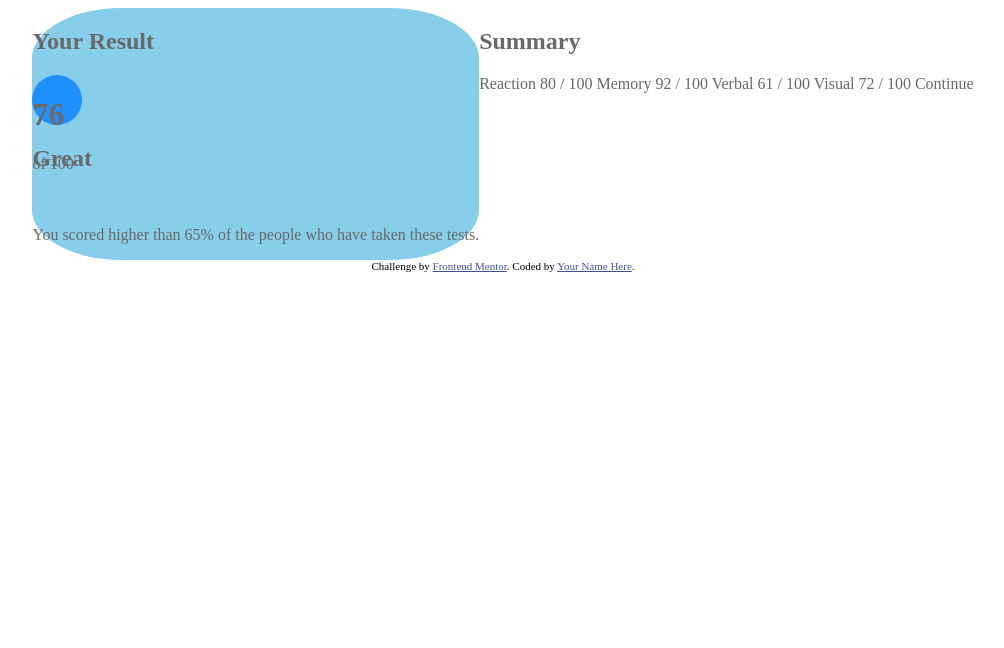
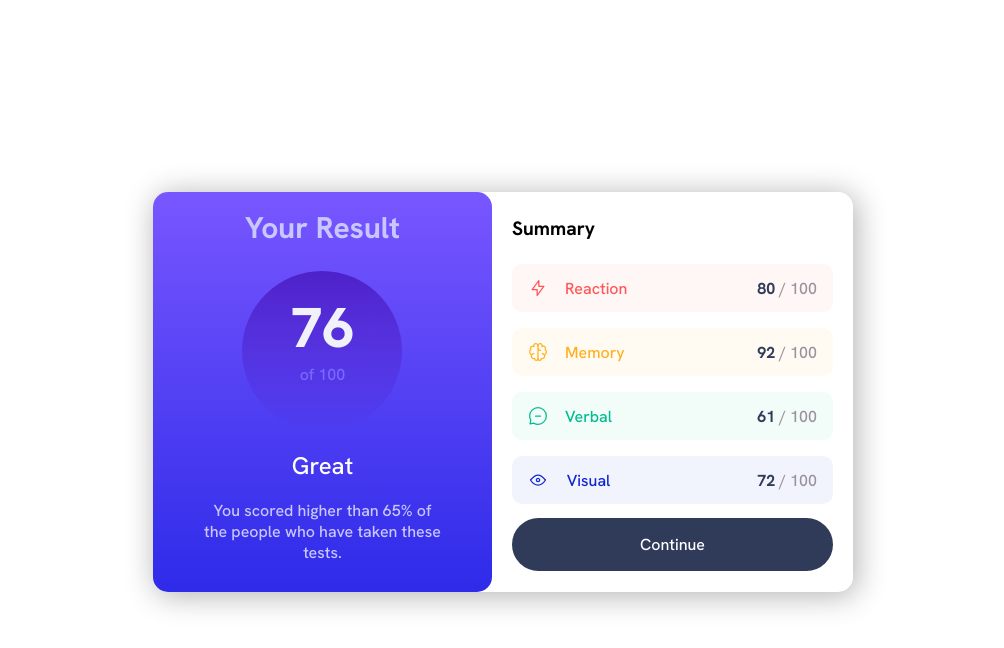
Before and after one commit to abs110020/ResultSummaryCardComponent, a plain HTML site: page index.html in a window 1280 px wide. Shown: the whole page, without its empty margins (137-1141 px from the left). Drawn offline with Linux system fonts and the light colour scheme.

Commit message:
Add files via upload
Second commit

```diff
--- /dev/null
+++ b/css/desktop.css
@@ -0,0 +1,183 @@
+:root {
+  --white: hsl(0, 0%, 100%);
+  --pale-blue: hsl(221, 100%, 96%);
+  --lavender: hsl(241, 100%, 89%);
+  --darg-gray-blue: hsl(224, 30%, 27%);
+  --slate-blue: hsl(252, 100%, 67%);
+  --royal-blue: hsl(241, 81%, 54%);
+
+  --violet-blue: hsla(256, 72%, 46%, 1);
+  --persian-blue: hsla(241, 72%, 46%, 0);
+}
+
+* {
+  box-sizing: border-box;
+  margin: 0;
+  padding: 0;
+}
+
+body {
+  background: var(--white);
+  font-family: "Hanken Grotesk", sans-serif;
+  display: flex;
+  align-items: center;
+  justify-content: center;
+}
+
+ul {
+  list-style: none;
+}
+
+.container{
+  display:flex;
+  flex-direction: row;
+  max-width : 700px;
+  max-height: 400px;
+  margin-top: 15%;
+  border-radius: 15px;
+  text-align: center;
+  box-shadow: 3px 3px 30px 1px rgba(0, 0, 0, 0.3);
+}
+.container1 {
+  max-width: 700px;
+  max-height: 408px;
+  margin-top: 15%;
+  display: flex;
+  flex-direction: row;
+  gap: 1rem;
+  text-align: center;
+  border-radius: 15px;
+  box-shadow: 3px 3px 30px 1px rgba(0, 0, 0, 0.3);
+}
+
+.result-container {
+  background: linear-gradient(var(--slate-blue), var(--royal-blue));
+  /* border-bottom-left-radius: 20px;
+  border-bottom-right-radius: 20px; */
+
+  border-radius: 15px;
+}
+
+.result-container ul li:first-child {
+  margin-top: 1rem;
+  font-size: 30px;
+  font-weight: 700;
+  color: var(--lavender);
+  margin-bottom: 1.5rem;
+}
+
+.circle {
+  background: linear-gradient(var(--violet-blue), var(--persian-blue));
+  width: 10rem;
+  height: 10rem;
+  border-radius: 50%;
+  margin: 1rem auto 0 auto;
+  color: #f1f1f9;
+  padding-top: 20px;
+
+  display: flex;
+  flex-direction: column;
+
+}
+
+.score {
+  font-size: 3.5rem;
+  font-weight: 800;
+}
+
+.max-score {
+  color: #7b69ff;
+}
+
+.result-container ul li:nth-child(3) {
+  color: var(--white);
+  padding: 1.2rem 0;
+  font-size: 1.5rem;
+  font-weight: 500;
+}
+
+.result-container ul li:last-child {
+  padding: 0 3rem 1.5rem 3rem;
+  color: var(--lavender);
+}
+
+.summary-container {
+  padding-top: 1.5rem;
+}
+
+.summary-container ul li {
+  display: flex;
+  justify-content: space-between;
+  /* text-align: center; */
+  /* padding: 0 2rem; */
+  height: 3rem;
+  align-items: center;
+  border-radius: 10px;
+  margin: 0 20px;
+  margin-bottom: 1rem;
+}
+
+.summary-container ul li > img {
+  padding-left: 1rem;
+}
+
+.summary-container ul li:first-child {
+  margin-bottom: 0;
+  align-items: first baseline;
+  height: 3rem;
+  border: none;
+  font-weight: 700;
+  font-size: 1.2rem;
+}
+
+.summary-container ul li span:last-of-type {
+  padding-right: 1rem;
+  color: #99929e;
+}
+
+strong {
+  color: var(--darg-gray-blue);
+}
+
+.summary-container ul li span:first-of-type {
+  padding-right: 8rem;
+  width: 175px;
+}
+
+.summary-container ul li:nth-child(2) {
+  color: hsl(0, 100%, 67%);
+  background: hsla(0, 100%, 67%, 0.05);
+}
+
+.summary-container ul li:nth-child(3) {
+  background: hsla(39, 100%, 56%, 0.05);
+  color: hsl(39, 100%, 56%);
+}
+.summary-container ul li:nth-child(4) {
+  background: hsl(166, 100%, 37%, 0.05);
+  color: hsl(166, 100%, 37%);
+}
+.summary-container ul li:nth-child(5) {
+  background: hsl(234, 85%, 45%, 0.05);
+  color: hsl(234, 85%, 45%);
+  margin-bottom: 2rem;
+}
+
+.summary-container ul a {
+  margin: 0 auto;
+  background: var(--darg-gray-blue);
+  padding: 1rem 8rem;
+  color: #fff;
+  border-radius: 50px;
+  text-decoration: none;
+  margin-bottom: 2rem;
+}
+
+.summary-container ul a:hover {
+  cursor: pointer;
+  background: linear-gradient(var(--slate-blue), var(--royal-blue));
+}
+
+.attribution {
+  display: none;
+}
--- a/index.html
+++ b/index.html
@@ -1,84 +1,97 @@
 <!DOCTYPE html>
 <html lang="en">
   <head>
-  <meta charset="UTF-8">
-  <meta name="viewport" content="width=device-width, initial-scale=1.0"> <!-- displays site properly based on user's device -->
+    <meta charset="UTF-8" />
+    <meta name="viewport" content="width=device-width, initial-scale=1.0" />
+    <!-- displays site properly based on user's device -->
 
-  <link rel="icon" type="image/png" sizes="32x32" href="./assets/images/favicon-32x32.png">
+    <link
+      rel="icon"
+      type="image/png"
+      sizes="32x32"
+      href="./assets/images/favicon-32x32.png"
+    />
+    <link rel="preconnect" href="https://fonts.googleapis.com" />
+    <link rel="preconnect" href="https://fonts.gstatic.com" crossorigin />
+    <link
+      href="https://fonts.googleapis.com/css2?family=Hanken+Grotesk:wght@500;700;800&display=swap"
+      rel="stylesheet"
+    />
+    <link
+      rel="stylesheet"
+
+      href="css/desktop.css"
+    />
+   <!-- <link
+      rel="stylesheet"
+      media="screen and (max-width: 768px)"
+      href="css/mobile.css"
+
+        media="screen and (max-width: 1450px)"
+    />-->
 
     <title>Frontend Mentor | Results summary component</title>
 
     <!-- Feel free to remove these styles or customise in your own stylesheet 👍 -->
     <style>
-    .attribution { font-size: 11px; text-align: center; }
-    .attribution a { color: hsl(228, 45%, 44%); }
-
-    *{
-      box-sizing: border-box;
+      .attribution {
+        font-size: 11px;
+        text-align: center;
       }
-    .container{
-      display : flex;
-      color : dimgrey;
-      flex-direction: row;
-      justify-content: center;
-      border-radius : 20%;
-    }
-    .circle {
-      border-radius: 50%;
-      background-color: dodgerblue;
-      width :50px;
-      height :50px;
-    }
-    .result{
-      background-color: skyblue;
-      display : flex;
-      flex-direction: column;
-      justify-content: center;
-      border-radius : 20%;
-
+      .attribution a {
+        color: hsl(228, 45%, 44%);
       }
     </style>
   </head>
   <body>
+    <div class="container">
+      <div class="result-container">
+        <ul>
+          <li>Your Result</li>
+          <li>
+            <div class="circle">
+              <div class="score">76</div>
+              <div class="max-score">of 100</div>
+            </div>
+          </li>
 
-  <div class="container">
-  <div class = "result">
-    <h2>Your Result</h2>
+          <li>Great</li>
+          <li>
+            You scored higher than 65% of the people who have taken these tests.
+          </li>
+        </ul>
+      </div>
+      <div class="summary-container">
+        <ul>
+          <li>Summary</li>
+          <li>
+            <img src="assets/images/icon-reaction.svg" alt="" /><span
+              >Reaction</span
+            >
+            <span><strong>80</strong> / 100</span>
+          </li>
+          <li>
+            <img src="assets/images/icon-memory.svg" alt="" /><span
+              >Memory</span
+            >
+            <span><strong>92</strong> / 100</span>
+          </li>
+          <li>
+            <img src="assets/images/icon-verbal.svg" alt="" /><span
+              >Verbal
+            </span>
+            <span><strong>61</strong> / 100</span>
+          </li>
+          <li>
+            <img src="assets/images/icon-visual.svg" alt="" /><span
+              >Visual</span
+            >
+            <span><strong>72</strong> / 100</span>
+          </li>
 
-      <div class= "circle">
-      <h1>76</h1>
-      <p>of 100</p>
+          <li><a href="">Continue</a></li>
+        </ul>
       </div>
-      <div>
-       <h2>Great</h2></br>
-       <p>You scored higher than 65% of the people who have taken these tests.</p>
-      </div>
-
-</div>
-
-  <div class="summary">
-  <h2>Summary</h2>
-
-  Reaction
-  80 / 100
-
-  Memory
-  92 / 100
-
-  Verbal
-  61 / 100
-
-  Visual
-  72 / 100
-
-  Continue
-</div>
-</div>
-</div>
-
-  <div class="attribution">
-    Challenge by <a href="https://www.frontendmentor.io?ref=challenge" target="_blank">Frontend Mentor</a>.
-    Coded by <a href="#">Your Name Here</a>.
     </div>
   </body>
 </html>
```
Lines whose indentation alone changed are shown as unchanged.
